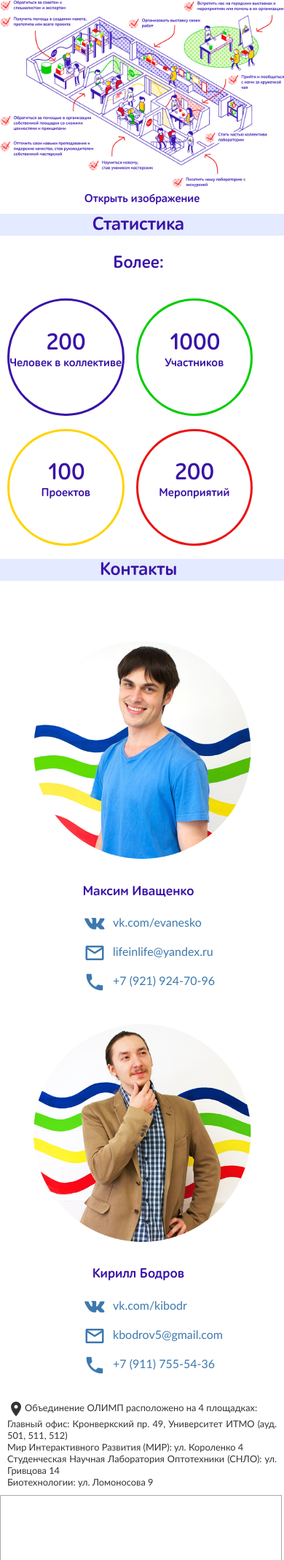
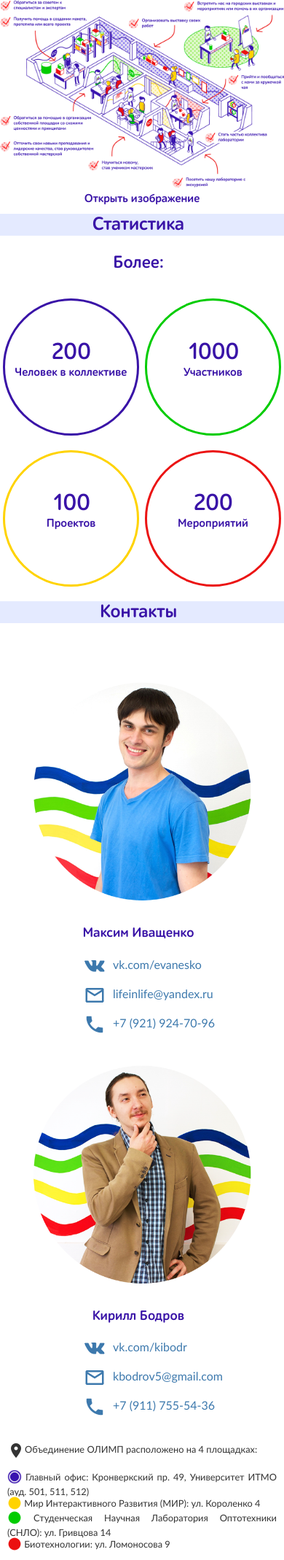
Before and after one commit to olimp-web/olimp-union.com, a PHP site: page / in a window 390 px wide. Shown: the part 3089-5227 px from the top of the page at 73% size. Run offline with PHP 8.4, Linux system fonts and the light colour scheme; a map, chart or similar area stays blank; some libraries are stand-ins or nearby versions.

Commit message:
Several small improvements
Changed name of MIR
Accented headings in structure
Changed markers on map and added them into description of map
Fixed circles
Optimized head img

```diff
--- a/css/mediaquery.css
+++ b/css/mediaquery.css
@@ -81,11 +81,9 @@
 }
 /*Статистика////////////////////////////////////*/
 .achievements li {
-  width: calc(45% - 15px);
-  padding-bottom: calc(45% - 15px);
-  margin: 8px;
-  margin-top: 10px;
-
+  width: 48%;
+  padding-bottom: 48%;
+  margin: 10px 1%;
 }
 
 .achievements .table p {
@@ -96,18 +94,14 @@
   font-size: 200%;
 }
 
-#circle1, #circle3 {
-  margin-left: 10px;
-}
-
 .person {
   width: 100%;
   float: none;
   padding-top: 10px;
   padding-bottom: 10px;
   text-align: center;
+}
 
-}
 .photo {
   width: 96%;
   padding: 3%;
--- a/css/style.css
+++ b/css/style.css
@@ -272,15 +272,13 @@ figcaption{
   margin-bottom: 0px;
 }
 
-
-
 .circle{
   position: absolute;
-    top: 0;
-    left: 0;
-    width: calc(100% - 6px);
-    height: calc(100% - 6px);
-    border-radius: 50%;
+
+  box-sizing: border-box;
+  width: 100% ;
+  height: 100%;
+  border-radius: 50%;
 }
 
 .achievements .table {
@@ -396,3 +394,14 @@ menu a {
     	height:60px;
     	width:60px;
     }
+
+  .metka {
+    width: 20px;
+    vertical-align: middle;
+    position: relative;
+    top: -2px;
+  }
+
+  .mapDescription{
+    vertical-align: middle;
+  }
--- a/index.html
+++ b/index.html
@@ -183,7 +183,11 @@
           </ul>
 
         </section>
-        <p class="icon-text"><i class="material-icons">location_on</i>Объединение ОЛИМП расположено на 4 площадках: <br />Главный офис: Кронверкский пр. 49, Университет ИТМО (ауд. 501, 511, 512) <br />Мир Интерактивного Развития (МИР): ул. Короленко 4 <br />Студенческая Научная Лаборатория Оптотехники (СНЛО): ул. Гривцова 14 <br />Биотехнологии: ул. Ломоносова 9
+        <p class="icon-text mapDescription"><i class="material-icons">location_on</i>Объединение ОЛИМП расположено на 4 площадках: <br /><br />
+                          <img class="metka" src="img/metka1.png"/> Главный офис: Кронверкский пр. 49, Университет ИТМО (ауд. 501, 511, 512) <br />
+                          <img class="metka" src="img/metka3.png"/> Мир Интерактивного Развития (МИР): ул. Короленко 4 <br />
+                          <img class="metka" src="img/metka2.png"/> Студенческая Научная Лаборатория Оптотехники (СНЛО): ул. Гривцова 14 <br />
+                          <img class="metka" src="img/metka4.png"/> Биотехнологии: ул. Ломоносова 9
         </p>
         <div id="map"></div>
     </section>
--- a/js/map.js
+++ b/js/map.js
@@ -22,7 +22,7 @@ function init () {
         }, {
             iconLayout: 'default#image',
             iconImageHref: 'img/metka1.png',
-            iconImageSize: [30, 30],
+            iconImageSize: [40, 40],
             iconImageOffset: [-10, -10]
         }))
         .add(new ymaps.Placemark([59.929276, 30.315396], {
@@ -30,16 +30,16 @@ function init () {
             balloonContent: 'Университет ИТМО<br />Гривцова 14'
         }, {
             iconLayout: 'default#image',
-            iconImageHref: 'img/metka4.png',
+            iconImageHref: 'img/metka2.png',
             iconImageSize: [30, 30],
             iconImageOffset: [-10, -10]
         }))
         .add(new ymaps.Placemark([59.939728, 30.349857], {
-            hintContent: 'МИР Интерактивных Разработок',
-            balloonContent: 'МИР Интерактивных Разработок<br />Короленко 4'
+            hintContent: 'МИР Интерактивного Развития',
+            balloonContent: 'МИР Интерактивного Развития<br />Короленко 4'
         }, {
             iconLayout: 'default#image',
-            iconImageHref: 'img/metka4.png',
+            iconImageHref: 'img/metka3.png',
             iconImageSize: [30, 30],
             iconImageOffset: [-10, -10]
         }))
```
Also changed, not shown: img/head2.jpg, img/metka2.png, img/metka3.png, img/metka4.png, img/structure.png.
